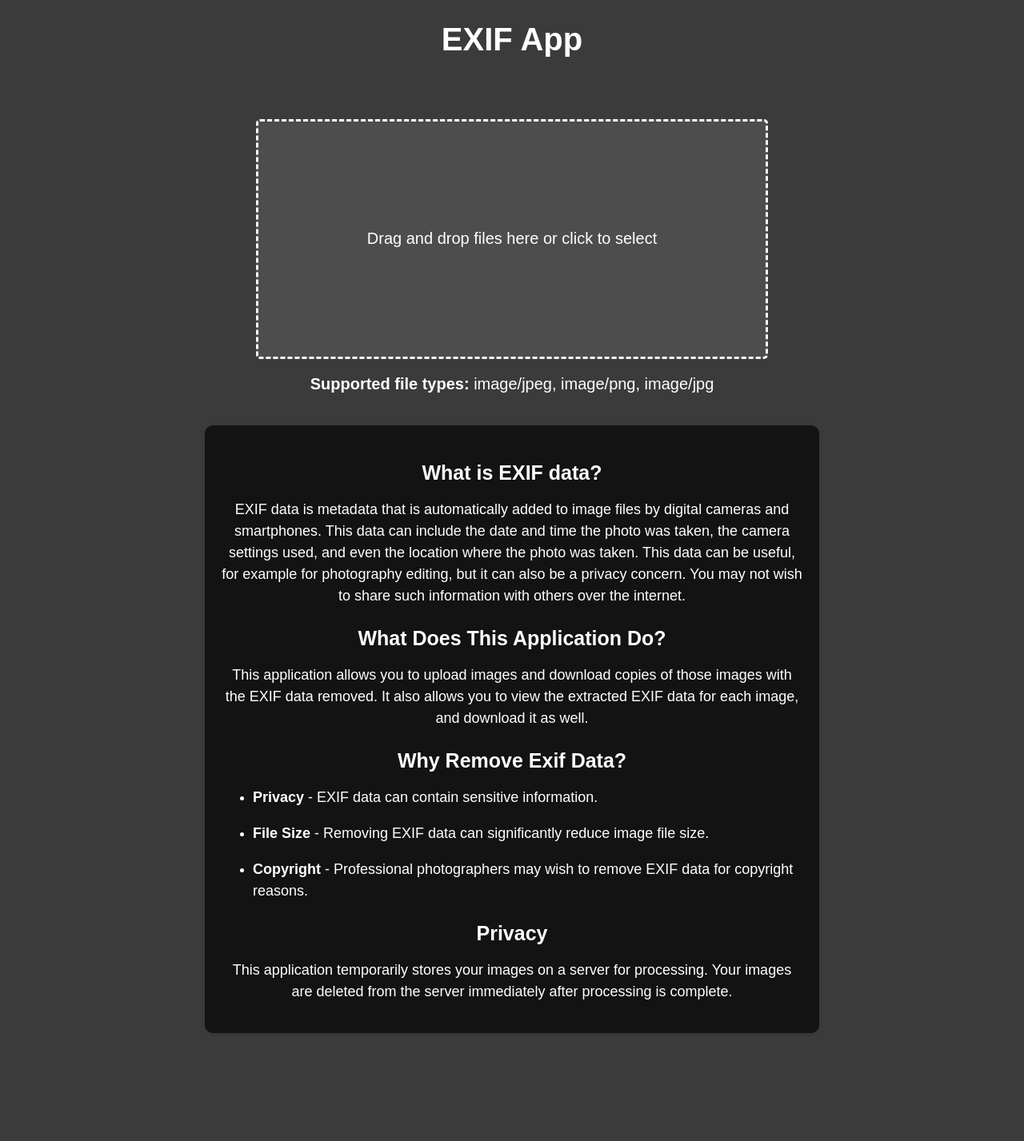
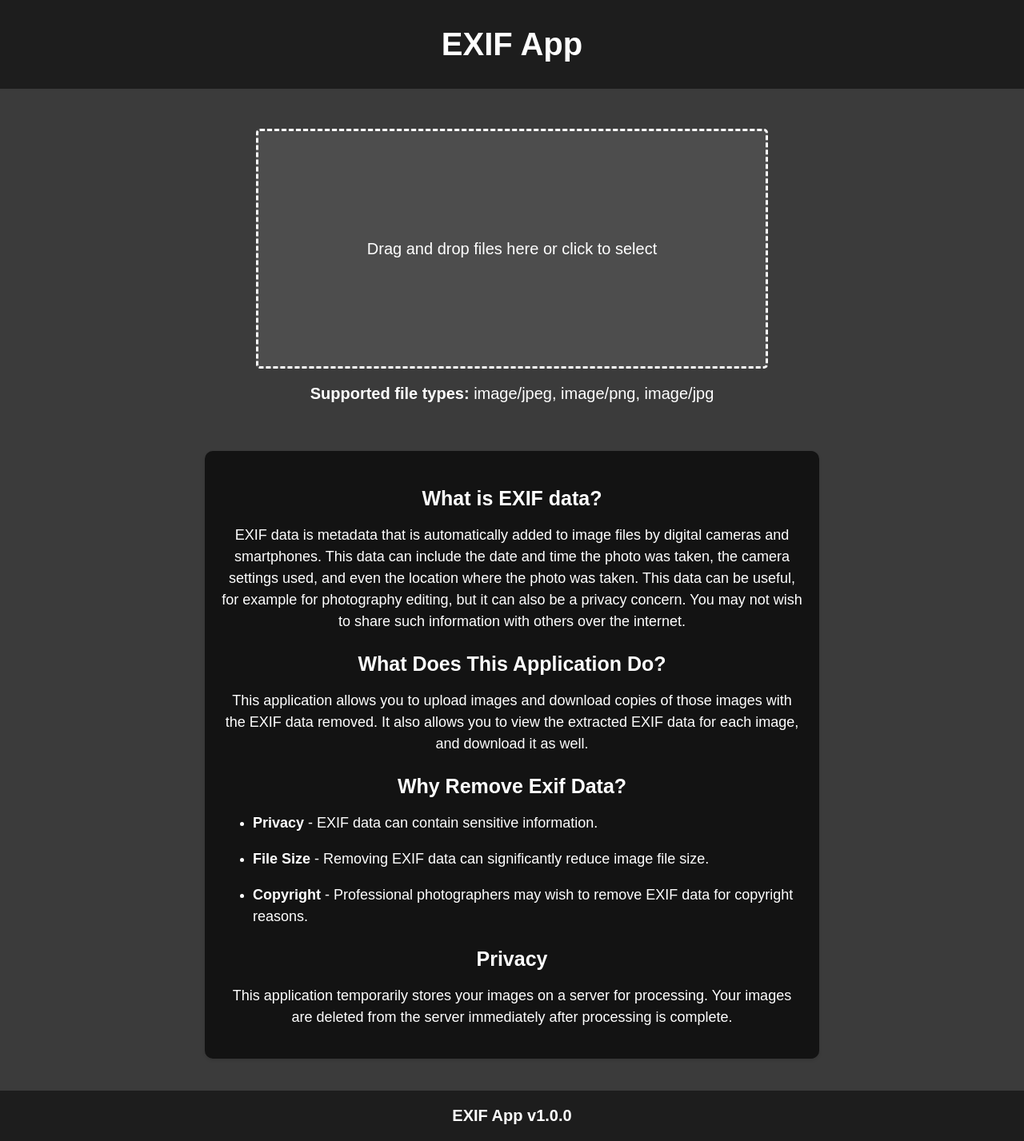
Before and after one commit to flavius-t/exif-app-frontend, a React (Create React App) app: page / in a window 1280 px wide. Shown: the whole page at 80% size. Before the commit the page ends 1312 px from the top, so only its background shows below. Built offline with nearby package versions, Linux system fonts and the light colour scheme.

Commit message:
add navbar and footer

```diff
--- a/src/App.css
+++ b/src/App.css
@@ -7,10 +7,6 @@ body {
   padding: 0;
   font-family: sans-serif;
   background-color: #3b3b3b;
-}
-
-* {
-  border-color: #df0b0b;
 }
 
 .App {
@@ -26,10 +22,23 @@ h1 {
   font-family: Arial, Helvetica, sans-serif;
 }
 
+nav, footer {
+  background-color: rgba(0, 0, 0, 0.5);
+  width: 100%;
+}
+
 p {
   color: white;
   font-size: 20px;
   font-family: Arial, Helvetica, sans-serif;
+}
+
+.file-upload-processing {
+  height: 100vh;
+  display: flex;
+  flex-direction: column;
+  justify-content: center;
+  align-items: center;
 }
 
 #input-file-upload {
@@ -180,7 +189,7 @@ a:hover {
   width: 60%;
   background-color: #131313;
   padding: 20px;
-  margin: 20px;
+  margin: 40px;
   border-radius: 10px;
   box-shadow: 0 2px 4px rgba(0, 0, 0, 0.1);
 }
--- a/src/App.js
+++ b/src/App.js
@@ -5,6 +5,8 @@ import FileSelectorContainer from './containers/FileSelectorContainer';
 import ImagesContainer from './containers/ImagesContainer';
 import FilesContext from './utility/FilesContext';
 import { useState } from 'react';
+import NavBar from './components/NavBar';
+import Footer from './components/Footer';
 
 
 function App() {
@@ -17,7 +19,7 @@ function App() {
 
   return (
     <div className="App">
-        <h1>EXIF App</h1>
+      <NavBar />
       <FilesContext.Provider value={{ extractedFiles, updateFiles, zipBlob, setZipBlob }}>
         <Routes>
           <Route path="/" element={<FileSelectorContainer />} />
@@ -25,6 +27,7 @@ function App() {
           <Route path="/images/:request_id" element={<ImagesContainer />} />
         </Routes>
         </FilesContext.Provider>
+      <Footer />
     </div>
   );
 }
--- a/src/components/FileSelector.js
+++ b/src/components/FileSelector.js
@@ -4,7 +4,7 @@ import allowedFileTypes from '../utility/fileTypes';
 
 function FileSelector({ onDragEnter, onDragLeave, onDrop, onFileInputChange, onUploadClick, isDragging, fileButtonRef, isProcessing }) {
     const processing_message = (
-        <div>
+        <div className="file-upload-processing">
             <p>Processing your images...this may take a few seconds</p>
             <p>Please do not refresh your browser</p>
         </div>
--- /dev/null
+++ b/src/components/Footer.js
@@ -0,0 +1,11 @@
+import React from 'react';
+
+const Footer = () => {
+    return (
+        <footer>
+            <h3>EXIF App v1.0.0</h3>
+        </footer>
+    )
+}
+
+export default Footer;
--- /dev/null
+++ b/src/components/NavBar.js
@@ -0,0 +1,11 @@
+import React from 'react';
+
+const NavBar = () => {
+    return (
+        <nav>
+            <h1>EXIF App</h1>
+        </nav>
+    )
+}
+
+export default NavBar;
```
Lines whose indentation alone changed are shown as unchanged.
